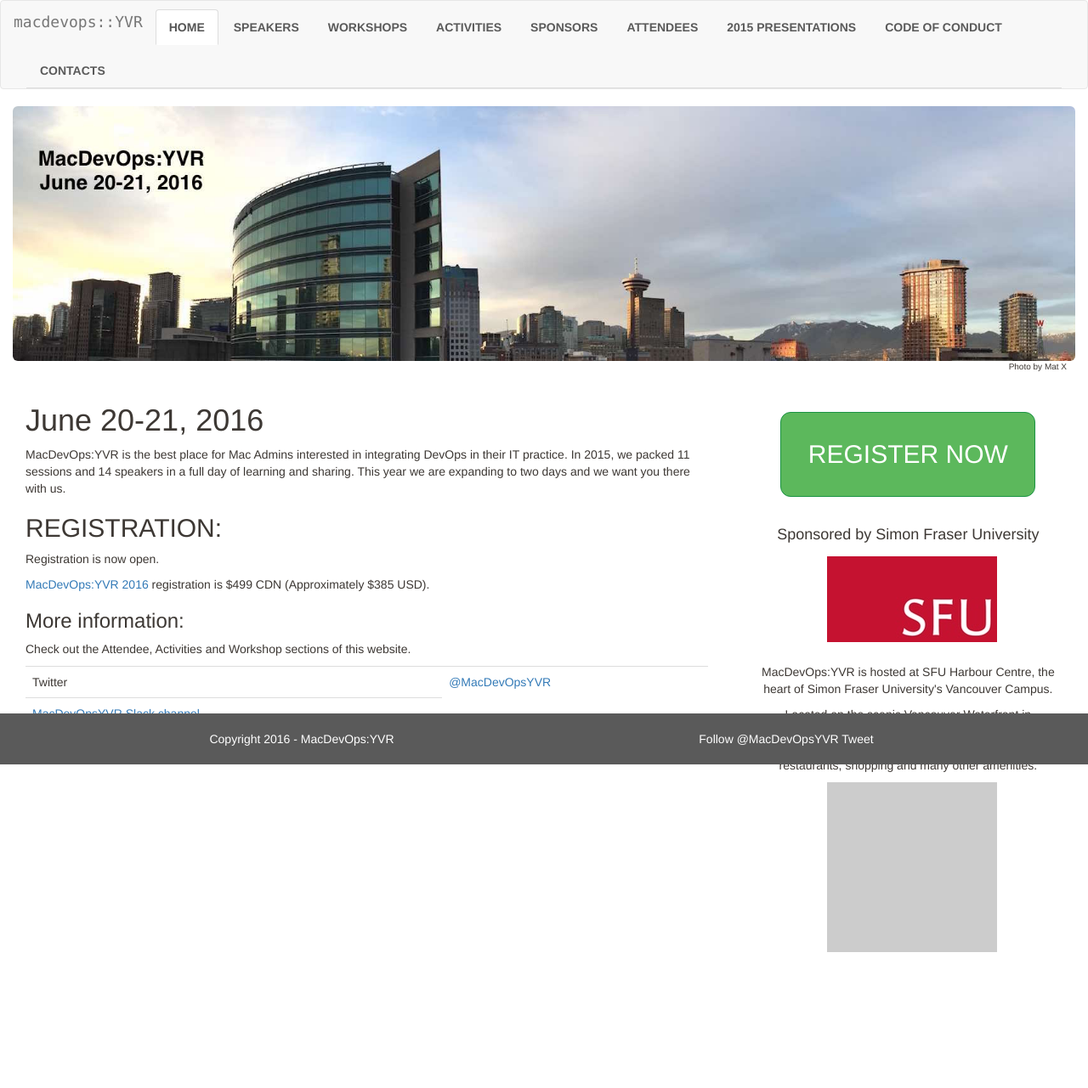
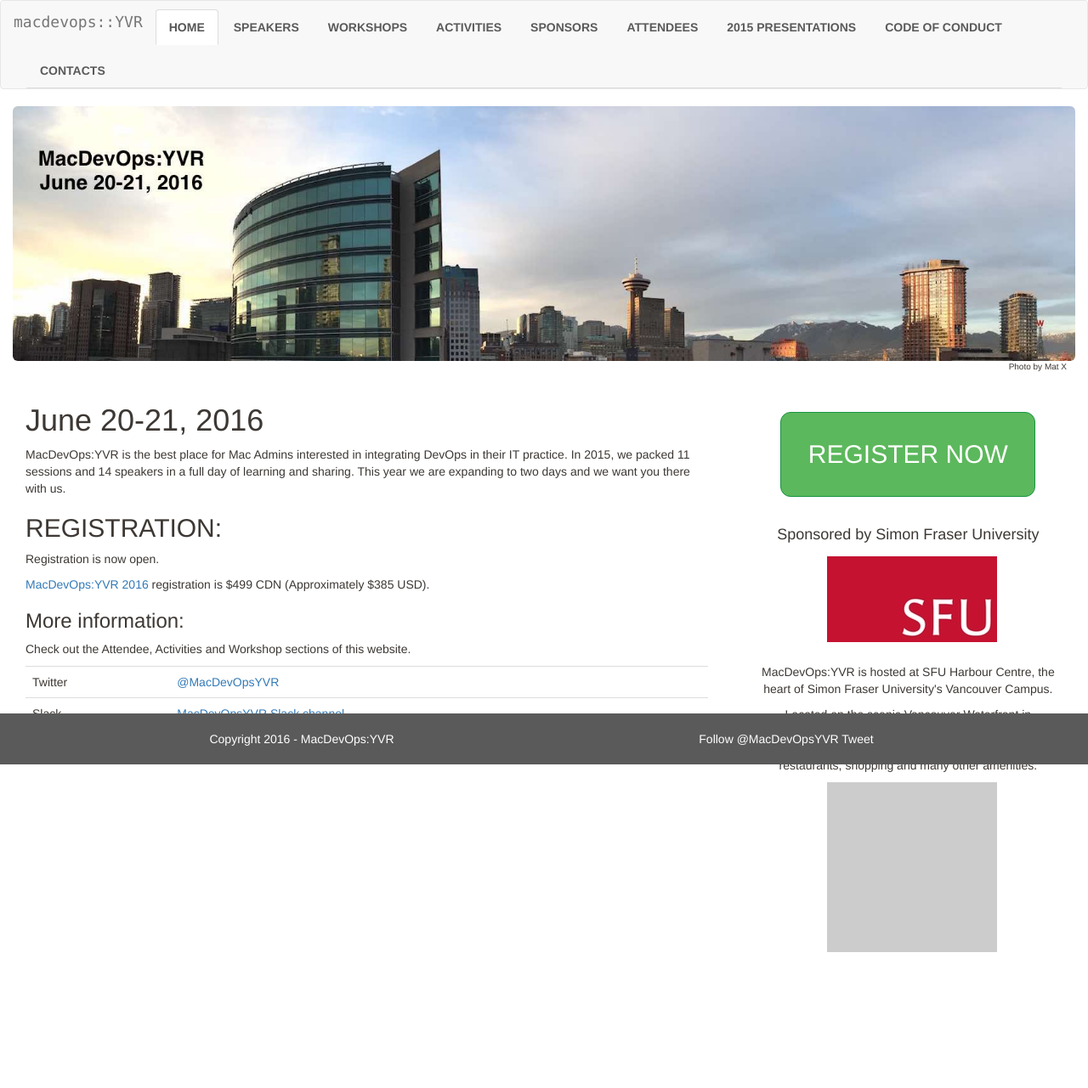
Before and after one commit to macdevopsyvr/macdevopsyvr.github.io, a Jekyll site: the page built from index.md, in a window 1280 px wide. Shown: the whole page at 85% size. Built offline with Jekyll 4.4.1, drawn with Linux system fonts in a browser that asks for light colours; comment, search, counter and statistics services are not loaded.

Commit message:
Added slack TD
table data babel data

```diff
--- a/_includes/contacts.html
+++ b/_includes/contacts.html
@@ -5,6 +5,7 @@
         <td><a href="https://twitter.com/intent/tweet?screen_name=MacDevOpsYVR">@MacDevOpsYVR</a></td>
       </tr>
       <tr>
+      	<td>Slack</td>
       	<td><a href="https://macadmins.slack.com/archives/macdevopsyvr">MacDevOpsYVR Slack channel</a></td>
       	</tr>
       <tr>
```
